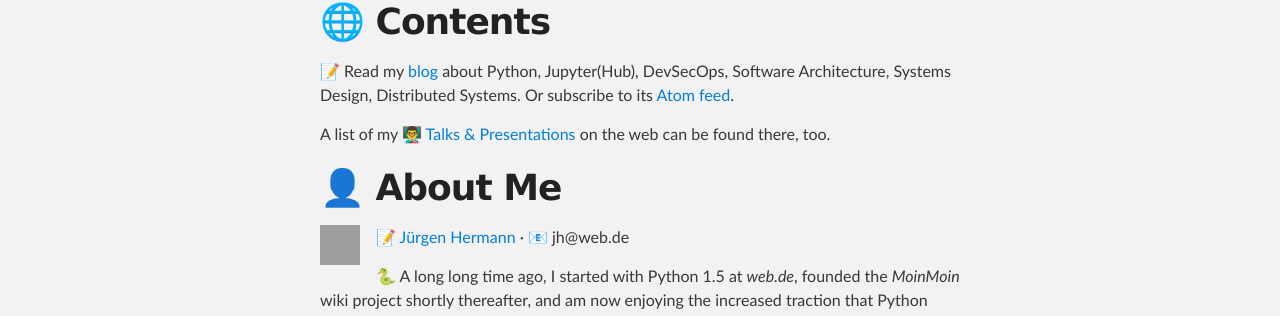
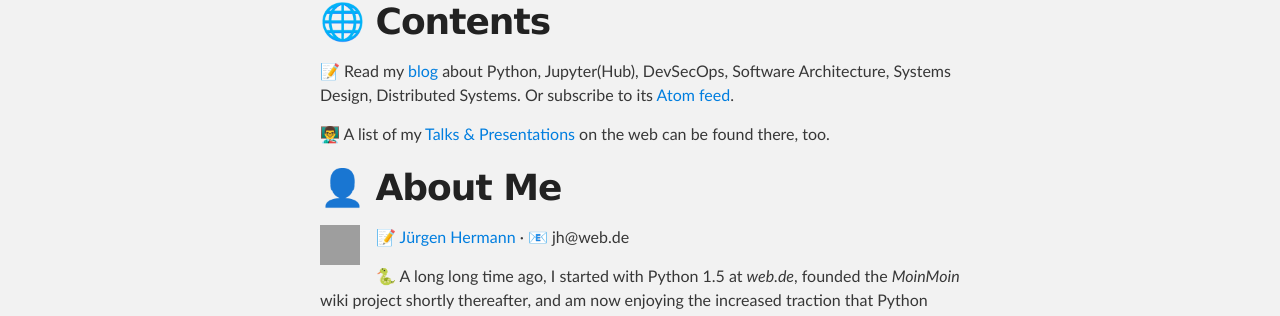
Before and after one commit to jhermann/jhermann.github.io, a Jekyll site: the page built from index.md, in a window 1280 px wide. Shown: the part 229-545 px from the top of the page. Built offline with Jekyll 4.4.1, drawn with Linux system fonts in a browser that asks for light colours; Markdown is read by kramdown in place of the engine named in the settings; grey boxes are pictures that could not be loaded.

Commit message:
minor fix

```diff
--- a/index.md
+++ b/index.md
@@ -7,7 +7,7 @@ title: jhermann's GH pages
 
 📝 Read my [blog](https://jhermann.github.io/blog/) about Python, Jupyter(Hub), DevSecOps, Software Architecture, Systems Design, Distributed Systems. Or subscribe to its [Atom feed](https://jhermann.github.io/blog/feed.xml).
 
-A list of my 👨‍🏫 [Talks & Presentations](https://jhermann.github.io/blog/how-to/know-how/2020/02/22/talks+presentations.html) on the web can be found there, too.
+👨‍🏫 A list of my [Talks & Presentations](https://jhermann.github.io/blog/how-to/know-how/2020/02/22/talks+presentations.html) on the web can be found there, too.
 
 
 # 👤️ About Me
```
